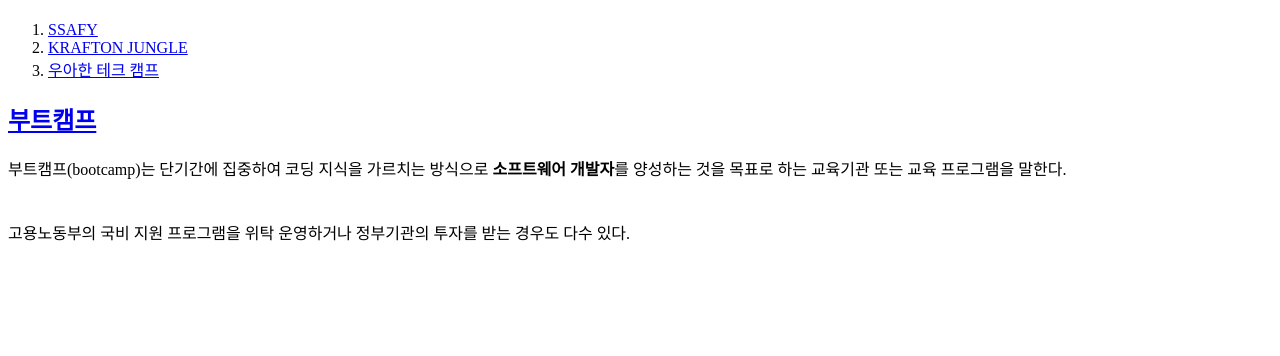
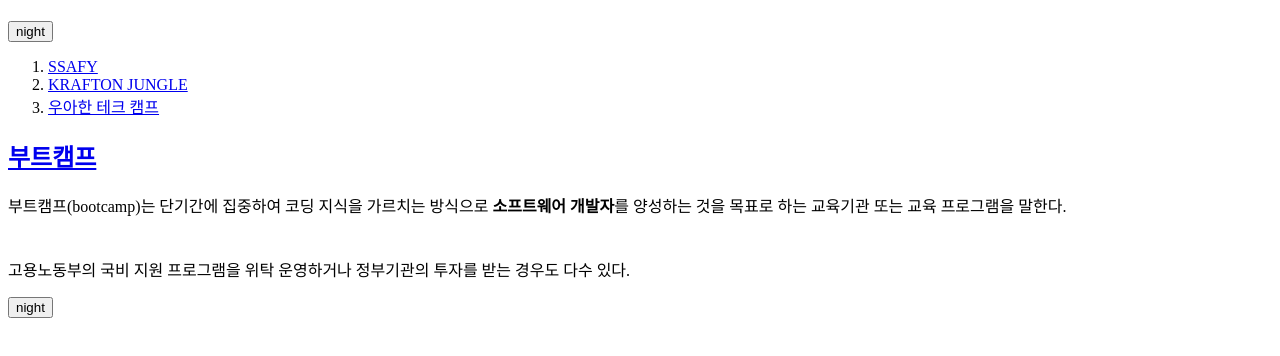
Before and after one commit to Y-minseong/my-first-web-site, a plain HTML site: page index.html in a window 1280 px wide. Shown: the part 68-424 px from the top of the page. Drawn offline with Linux system fonts and the light colour scheme.

Commit message:
부트캠프 웹사이트(If문)
If문 사용해서 야간모드 버튼 생성

```diff
--- a/index.html
+++ b/index.html
@@ -6,6 +6,18 @@
 </head>
 <body>
     <h1><a href = 'index.html'>부트캠프</a></h1>
+    <input id = "night_day" type = 'button' value = 'night' onclick="
+    var target = document.querySelector('body');
+    if (this.value === 'night'){
+    target.style.backgroundColor = 'black';
+    target.style.color = 'white';
+    this.value = 'day';
+    } else {
+        target.style.backgroundColor = 'white';
+        target.style.color = 'black'
+        this.value = 'night';
+    }
+    ">
     <ol>
     <li><a href = '1.html'>SSAFY</a></li>
     <li><a href = '2.html'>KRAFTON JUNGLE</a></li>
@@ -16,5 +28,18 @@
 <p>부트캠프(bootcamp)는 단기간에 집중하여 코딩 지식을 가르치는 방식으로
     <strong>소프트웨어 개발자</strong>를 양성하는 것을 목표로 하는 교육기관 또는 교육 프로그램을 말한다.</p>
 <p style = 'margin-top : 40px;'>고용노동부의 국비 지원 프로그램을 위탁 운영하거나 정부기관의 투자를 받는 경우도 다수 있다.</p>
+
+<input id = "night_day" type = 'button' value = 'night' onclick="
+var target = document.querySelector('body');
+    if (this.value === 'night'){
+    target.style.backgroundColor = 'black';
+    target.style.color = 'white';
+    this.value = 'day';
+    } else {
+        target.style.backgroundColor = 'white';
+        target.style.color = 'black'
+        this.value = 'night';
+    }
+    ">
 </body>
 </html>
```
Also changed, not shown: 3.html (+25 -1 lines).
